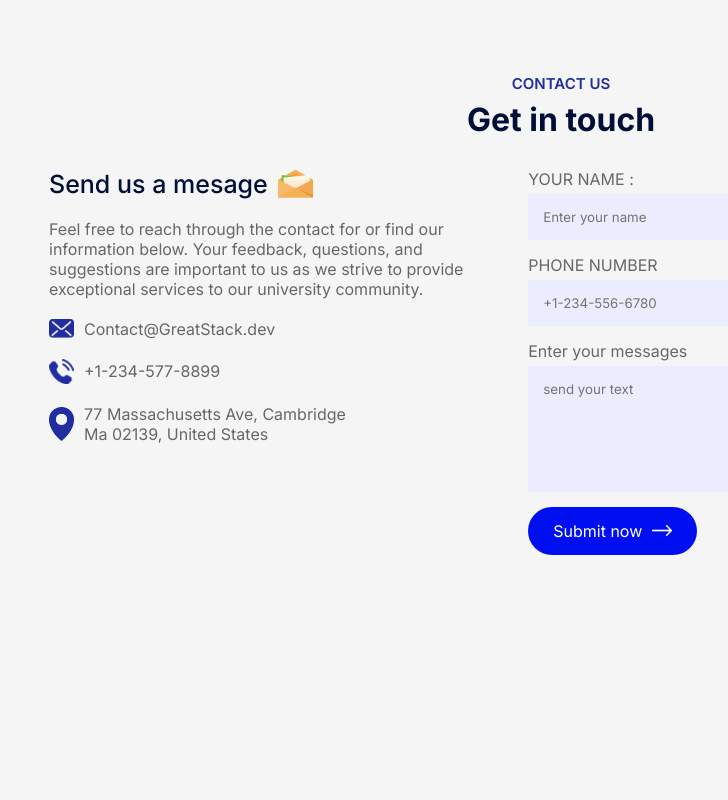
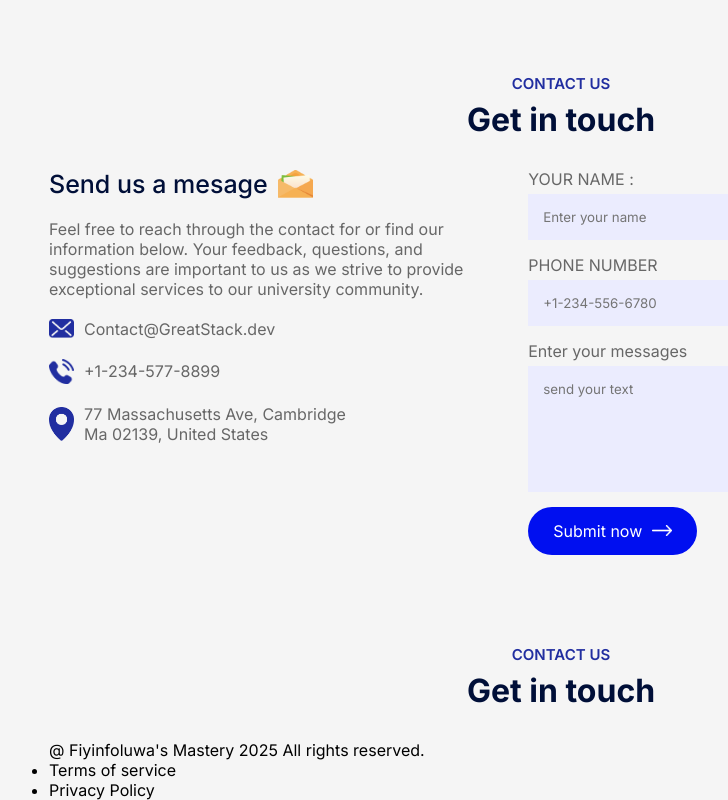
Before and after one commit to Developerfiyin/edusity-webpage, a React (Vite) app: page / in a window 1280 px wide. Shown: the part 3042-3842 px from the top of the page, without its empty margins (79-807 px from the left). Before the commit the page ends 3617 px from the top, so only its background shows below. Built offline with nearby package versions, Linux system fonts and the light colour scheme.

Commit message:
added a div with the class of footer

```diff
--- a/src/App.jsx
+++ b/src/App.jsx
@@ -1,6 +1,7 @@
 import About from "./Components/About/About";
 import Campus from "./Components/Campus/campus.";
 import Contact from "./Components/Contact/contact";
+import Footer from "./Components/Footer/footer";
 import Hero from "./Components/Hero/Hero";
 import Navbar from "./Components/Navbar/Navbar";
 import Programs from "./Components/Programs/programs";
@@ -21,6 +22,8 @@ const App = () => {
         <Testimonials />
         <Title subTitle="Contact us" title="Get in touch" />
         <Contact />
+        <Title subTitle="Contact us" title="Get in touch" />
+        <Footer />
       </div>
     </div>
   );
--- a/src/Components/Footer/footer.jsx
+++ b/src/Components/Footer/footer.jsx
@@ -1,6 +1,14 @@
 import "./footer.css";
 const Footer = () => {
-  return;
+  return (
+    <div className="footer">
+      <p> @ Fiyinfoluwa's Mastery 2025 All rights reserved.</p>
+      <ul>
+        <li>Terms of service</li>
+        <li>Privacy Policy</li>
+      </ul>
+    </div>
+  );
 };
 
 export default Footer;
```
